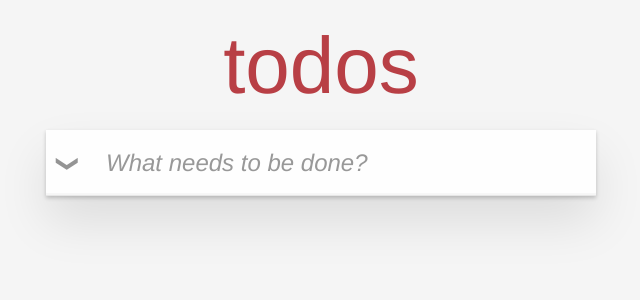
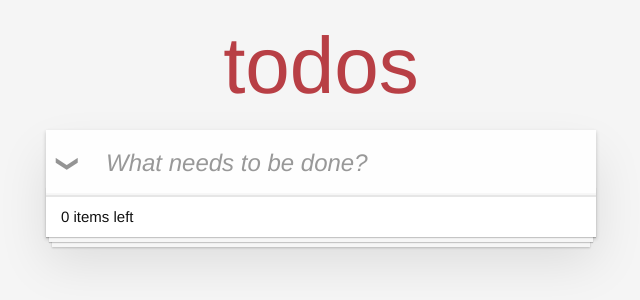
Before and after one commit to ChrisWongAtCUHK/react-todo, a React (Create React App) app: page / in a window 1280 px wide. Shown: the top 300 px of the page, without its empty margins (319-959 px from the left). Built offline with nearby package versions, Linux system fonts and the light colour scheme.

Commit message:
Footer itemsLeft

```diff
--- a/src/App.js
+++ b/src/App.js
@@ -2,6 +2,7 @@ import { useEffect } from 'react'
 import { useDispatch } from 'react-redux'
 import Header from './components/Header'
 import List from './components/List'
+import Footer from './components/Footer'
 import { loadTodo } from './features/slices/todoSlice'
 
 function App() {
@@ -16,6 +17,7 @@ function App() {
       <section className='todoapp'>
         <Header />
         <List />
+        <Footer />
       </section>
     </div>
   )
--- /dev/null
+++ b/src/components/Footer.js
@@ -0,0 +1,18 @@
+import { useSelector } from 'react-redux'
+import { selectTodo } from '../features/slices/todoSlice'
+import { getters } from '../services/getters'
+
+function Footer() {
+  let todos = useSelector(selectTodo).todos
+  const itemsLeft = getters.itemsLeft(todos)
+
+  return (
+    <footer className='footer'>
+      <span className='todo-count'>
+        <strong>{itemsLeft}</strong><span> { itemsLeft === 1 ? " item" : " items" } left</span>
+      </span>
+    </footer>
+  )
+}
+
+export default Footer
--- /dev/null
+++ b/src/constants/filter.js
@@ -0,0 +1,5 @@
+export const FILTERS = {
+  all: 'all',
+  active: 'active',
+  completed: 'completed',
+}
--- /dev/null
+++ b/src/services/getters.js
@@ -0,0 +1,30 @@
+import { FILTERS } from '../constants/filter'
+
+export function selectCompleted(todos) {
+  return todos.filter((todo) => todo.completed)
+}
+
+export function selectNotCompleted(todos) {
+  return todos.filter((todo) => !todo.completed)
+}
+
+export function selectVisible(todos, filter) {
+  switch (filter) {
+    case FILTERS.all:
+      return [...todos]
+    case FILTERS.completed:
+      return selectCompleted(todos)
+    case FILTERS.active:
+      return selectNotCompleted(todos)
+    default:
+      return [...todos]
+  }
+}
+
+export const getters = {
+  visibleTodos: (todos, filter) => selectVisible(todos, filter),
+  areAllCompleted: (todos) =>
+    todos.length && todos.every((todo) => todo.completed),
+  itemsLeft: (todos) => selectNotCompleted(todos).length,
+  completedCount: (todos) => selectCompleted(todos).length,
+}
```
